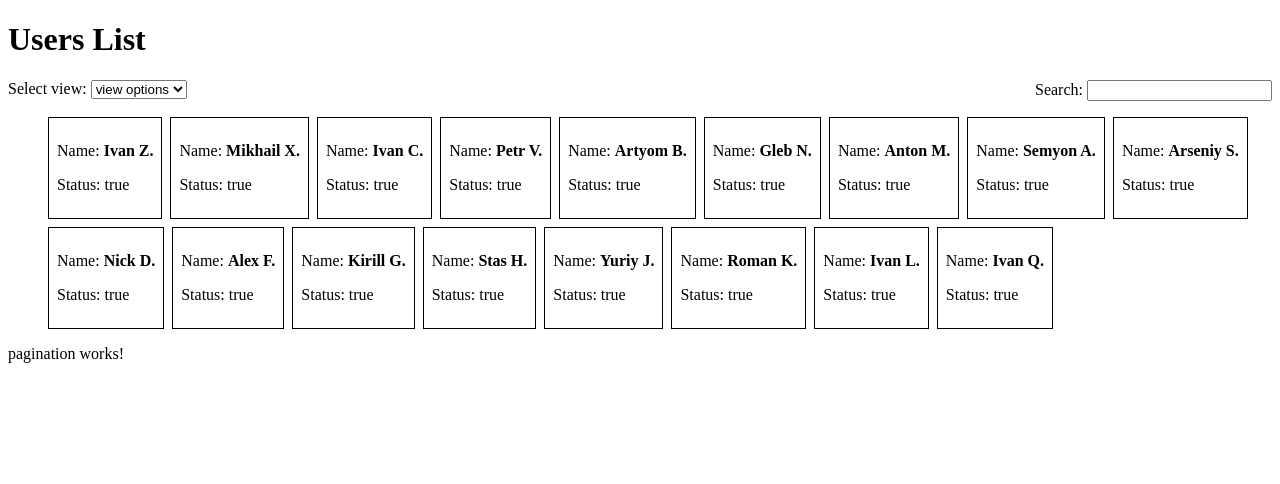
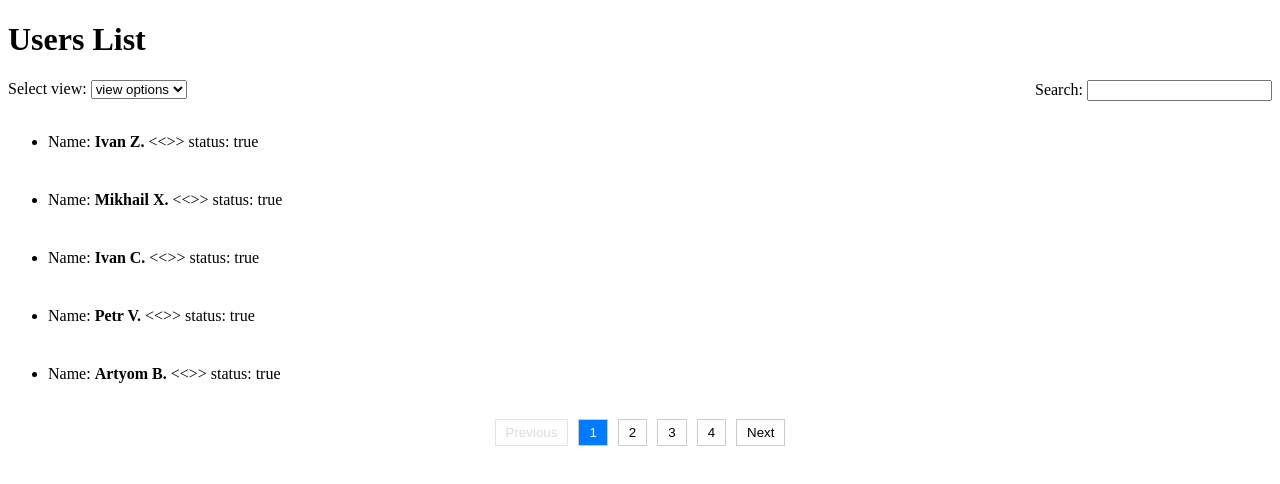
Before and after one commit to glitch-surfer/users-list, an Angular app: page /users in a window 1280 px wide. Shown: the top 484 px of the page. Built offline with nearby package versions, Linux system fonts and the light colour scheme.

Commit message:
feat: implement pagination

```diff
--- a/src/app/core/components/pagination/pagination.component.html
+++ b/src/app/core/components/pagination/pagination.component.html
@@ -1 +1,23 @@
-<p>pagination works!</p>
+<div class="pagination">
+  <button class="btn" (click)="previousPage()" [disabled]="currentPage === 1">
+    Previous
+  </button>
+
+  <button
+    class="btn"
+    *ngFor="let _ of [].constructor(totalPages); let i = index"
+    [class.active]="currentPage === i + 1"
+    (click)="changePage(i + 1)"
+    [disabled]="currentPage === i + 1"
+  >
+    {{ i + 1 }}
+  </button>
+
+  <button
+    class="btn"
+    (click)="nextPage()"
+    [disabled]="currentPage === totalPages"
+  >
+    Next
+  </button>
+</div>
--- a/src/app/core/components/pagination/pagination.component.scss
+++ b/src/app/core/components/pagination/pagination.component.scss
@@ -0,0 +1,25 @@
+.pagination {
+  display: flex;
+  justify-content: center;
+  align-items: center;
+  margin: 20px 0;
+}
+
+.btn {
+  margin: 0 5px;
+  padding: 5px 10px;
+  border: 1px solid #ccc;
+  background-color: white;
+  cursor: pointer;
+}
+
+.btn[disabled]:not(.active) {
+  cursor: not-allowed;
+  opacity: 0.5;
+}
+
+.active {
+  background-color: #007bff;
+  color: white;
+  cursor: default;
+}
--- a/src/app/core/components/pagination/pagination.component.ts
+++ b/src/app/core/components/pagination/pagination.component.ts
@@ -1,13 +1,48 @@
-import { ChangeDetectionStrategy, Component } from '@angular/core';
+import {
+  ChangeDetectionStrategy,
+  Component,
+  EventEmitter,
+  Input,
+  Output,
+} from '@angular/core';
+import { ListRequest } from '../../../users/service/users.serice';
+import { NgFor } from '@angular/common';
 
 @Component({
   selector: 'app-pagination',
   standalone: true,
-  imports: [],
+  imports: [NgFor],
   templateUrl: './pagination.component.html',
   styleUrl: './pagination.component.scss',
-  changeDetection: ChangeDetectionStrategy.OnPush
+  changeDetection: ChangeDetectionStrategy.OnPush,
 })
 export class PaginationComponent {
+  @Input({ required: true }) itemsPerPage: ListRequest['itemsPerPage'] = 5;
+  @Input({ required: true }) totalItems = 0;
+  @Input({ required: true }) currentPage = 1;
 
+  @Output() pageChange = new EventEmitter<number>();
+
+  get totalPages(): number {
+    return Math.ceil(this.totalItems / this.itemsPerPage);
+  }
+
+  previousPage(): void {
+    if (this.currentPage > 1) {
+      this.changePage(this.currentPage - 1);
+    }
+  }
+
+  nextPage(): void {
+    if (this.currentPage < this.totalPages) {
+      this.changePage(this.currentPage + 1);
+    }
+  }
+
+  changePage(page: number): void {
+    if (page >= 1 && page <= this.totalPages) {
+      this.currentPage = page;
+      this.pageChange.emit(this.currentPage);
+    }
+  }
 }
--- a/src/app/users/components/users-list/users-list.component.html
+++ b/src/app/users/components/users-list/users-list.component.html
@@ -17,17 +17,19 @@
 @if (isLoading$ | async) {
 <p>Loading...</p>
 } @else {
-<ul
-  class="users"
-  [class.list-view]="(selectViewOption.valueChanges | async) === 'list'"
->
-  @for (user of users$ | async; track user.id) { @if
-  ((selectViewOption.valueChanges | async) === 'list') {
+<ul class="users" [class.list-view]="viewMode === 'list'">
+  @for (user of users$ | async; track user.id) { @if (viewMode === 'list') {
   <app-user-row [user]="user"></app-user-row>
   } @else {
   <app-user-card [user]="user"></app-user-card>
   } }
 </ul>
+} @if ((users$ | async)!.length < totalItems) {
+<app-pagination
+  [totalItems]="totalItems"
+  [itemsPerPage]="itemsPerPage"
+  [currentPage]="currentPage"
+  (pageChange)="onPageChange($event)"
+>
+</app-pagination>
 }
-
-<app-pagination></app-pagination>
--- a/src/app/users/components/users-list/users-list.component.ts
+++ b/src/app/users/components/users-list/users-list.component.ts
@@ -7,11 +7,16 @@ import {
   ViewChild,
   inject,
 } from '@angular/core';
-import { UserDto, UsersService } from '../../service/users.serice';
+import {
+  ListRequest,
+  UserDto,
+  UserListResponseDto,
+  UsersService,
+} from '../../service/users.serice';
 import {
   BehaviorSubject,
-  Subject,
   debounceTime,
+  finalize,
   fromEvent,
   map,
   switchMap,
@@ -24,6 +29,7 @@ import { FormControl, ReactiveFormsModule } from '@angular/forms';
 import { UserCardComponent } from '../user-card/user-card.component';
 import { takeUntilDestroyed } from '@angular/core/rxjs-interop';
 import { PaginationComponent } from '../../../core/components/pagination/pagination.component';
+import { ViewMode } from '../../model/view-mode.interface';
 
 @Component({
   selector: 'app-users-list',
@@ -43,20 +49,26 @@ export class UsersListComponent implements OnInit {
   @ViewChild('searchInput', { static: true, read: ElementRef })
   searchInput!: ElementRef<HTMLInputElement>;
 
+  private readonly destroyRef = inject(DestroyRef);
   private readonly usersService = inject(UsersService);
-  private readonly destroyRef = inject(DestroyRef);
+
+  private readonly usersData: UserListResponseDto =
+    inject(ActivatedRoute).snapshot.data['users'];
 
   private readonly users$$ = new BehaviorSubject<UserDto[]>(
-    inject(ActivatedRoute).snapshot.data['users']
+    this.usersData.items
   );
   readonly users$ = this.users$$.asObservable();
 
   private readonly isLoading$$ = new BehaviorSubject<boolean>(false);
   readonly isLoading$ = this.isLoading$$.asObservable();
 
-  readonly searchString$$ = new Subject<string>();
+  readonly selectViewOption = new FormControl<ViewMode>('none');
+  viewMode: ViewMode = 'list';
 
-  readonly selectViewOption = new FormControl('none');
+  itemsPerPage: ListRequest['itemsPerPage'] = 5;
+  currentPage = 1;
+  totalItems = this.usersData.total_count;
 
   ngOnInit(): void {
     fromEvent(this.searchInput.nativeElement, 'input')
@@ -66,9 +78,49 @@ export class UsersListComponent implements OnInit {
         map((event) =>
           (event.target as HTMLInputElement).value.trim().toLowerCase()
         ),
-        switchMap((name) => this.usersService.searchByName(name)),
-        tap((users) => this.users$$.next(users)),
+        switchMap((search) =>
+          this.usersService.getList({
+            search,
+            itemsPerPage: this.itemsPerPage,
+            pageNumber: 1,
+          })
+        ),
+        tap(({ items, total_count }) => {
+          this.users$$.next(items);
+          this.totalItems = total_count;
+        }),
+        tap(() => (this.currentPage = 1)),
         tap(() => this.isLoading$$.next(false)),
+        takeUntilDestroyed(this.destroyRef)
+      )
+      .subscribe();
+
+    this.selectViewOption.valueChanges
+      .pipe(
+        tap((viewMode) => viewMode && (this.viewMode = viewMode)),
+        takeUntilDestroyed(this.destroyRef)
+      )
+      .subscribe();
+  }
+
+  onPageChange(pageNumber: number): void {
+    const bodyReq: ListRequest = {
+      itemsPerPage: this.itemsPerPage,
+      search: this.searchInput.nativeElement.value.trim().toLowerCase(),
+      pageNumber,
+    };
+
+    this.isLoading$$.next(true);
+
+    this.usersService
+      .getList(bodyReq)
+      .pipe(
+        tap(({ items, total_count }) => {
+          this.users$$.next(items);
+          this.totalItems = total_count;
+        }),
+        tap(() => (this.currentPage = pageNumber)),
+        finalize(() => this.isLoading$$.next(false)),
         takeUntilDestroyed(this.destroyRef)
       )
       .subscribe();
--- /dev/null
+++ b/src/app/users/model/view-mode.interface.ts
@@ -0,0 +1 @@
+export type ViewMode = 'list' | 'cards' | 'none';
--- a/src/app/users/resolvers/users-list.resolver.ts
+++ b/src/app/users/resolvers/users-list.resolver.ts
@@ -1,10 +1,7 @@
 import { inject } from '@angular/core';
 import { ResolveFn } from '@angular/router';
-import { UserDto, UsersService } from '../service/users.serice';
-import { map } from 'rxjs';
+import { UserListResponseDto, UsersService } from '../service/users.serice';
 
-export const usersListResolver: ResolveFn<UserDto[]> = () => {
-  return inject(UsersService)
-    .getList()
-    .pipe(map((res) => res.items));
+export const usersListResolver: ResolveFn<UserListResponseDto> = () => {
+  return inject(UsersService).getList({ pageNumber: 1, itemsPerPage: 5 });
 };
--- a/src/app/users/service/users.serice.ts
+++ b/src/app/users/service/users.serice.ts
@@ -25,16 +25,27 @@ export class UsersService {
     { id: 'u17', user_name: 'Ivan Q.', is_active: true },
   ];
 
-  getList(request?: ListRequest): Observable<UserListResponseDto> {
-    return of({ items: this.DB, total_count: this.DB.length }).pipe(
-      delay(DELAY)
-    );
+  getList(request: ListRequest): Observable<UserListResponseDto> {
+    return of(this.getItems(request)).pipe(delay(DELAY));
   }
 
-  searchByName(name: string): Observable<UserDto[]> {
-    return of(
-      this.DB.filter((user) => user.user_name.toLowerCase().includes(name))
-    ).pipe(delay(DELAY));
+  private getItems({
+    search,
+    itemsPerPage,
+    pageNumber,
+  }: ListRequest): UserListResponseDto {
+    const items = search
+      ? this.DB.filter((user) => user.user_name.toLowerCase().includes(search))
+      : this.DB;
+    const total_count = items.length;
+
+    return {
+      items: items.slice(
+        (pageNumber - 1) * itemsPerPage,
+        pageNumber * itemsPerPage
+      ),
+      total_count,
+    };
   }
 
   // getById(id: string): Observable<UserDto> {
```
